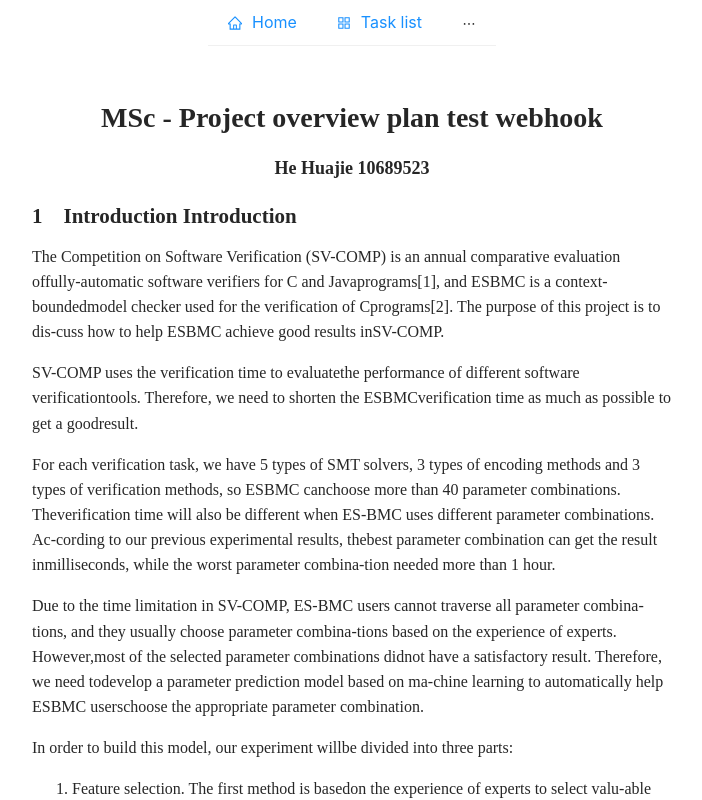
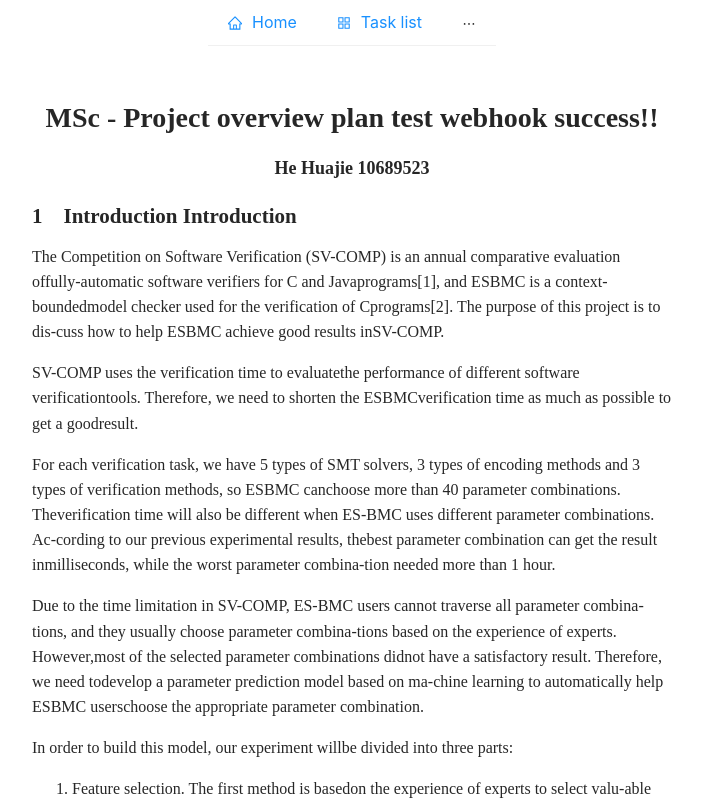
Before and after one commit to Grassgod/msc-web, a React (Create React App) app: page / in a window 1280 px wide. Shown: the top 800 px of the page, without its empty margins (288-990 px from the left). Built offline with nearby package versions, Linux system fonts and the light colour scheme.

Commit message:
web hook test

```diff
--- a/src/components/POP/index.tsx
+++ b/src/components/POP/index.tsx
@@ -5,7 +5,7 @@ export default class PopPaper extends React.Component {
     render() {
         return (
             <div className="pop_container">
-                <h1 className="title">MSc - Project overview  plan test webhook</h1>
+                <h1 className="title">MSc - Project overview  plan test webhook success!!</h1>
                 <p className="author">He Huajie 10689523</p>
                 <h2 className="introduction">1 &nbsp;&nbsp; Introduction Introduction</h2>
                 <p>
```
